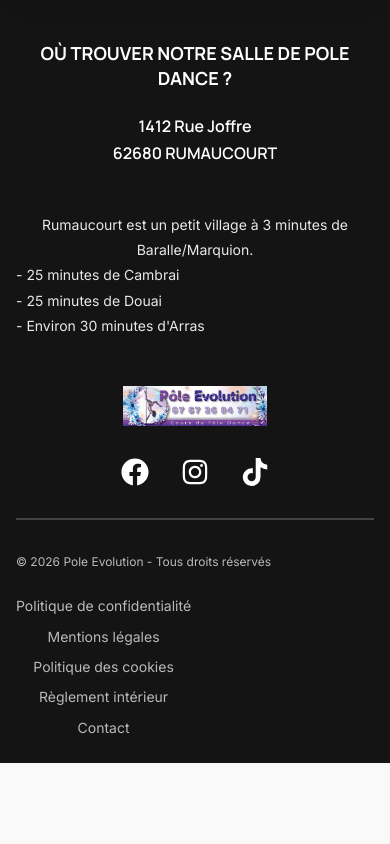
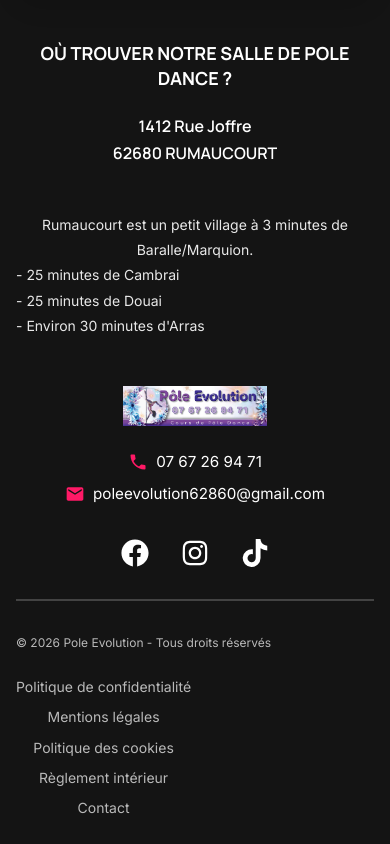
Before and after one commit to LeRenardeauCode/pole-evolution-fullstack, a React (Vite) app in the folder frontend/: page / in a window 390 px wide. Shown: the part 5689-6533 px from the top of the page. Before the commit the page ends 6452 px from the top, so only its background shows below. Built offline with nearby package versions, Linux system fonts and the light colour scheme; no server answers.

Commit message:
fix: add phone/email to footer, fix reservation timeout (fire-and-forget emails)

```diff
--- a/frontend/src/components/layout/Footer.jsx
+++ b/frontend/src/components/layout/Footer.jsx
@@ -11,6 +11,7 @@ import {
 } from "@mui/material";
 import { Link } from "react-router-dom";
 import { FaFacebook, FaInstagram, FaTiktok } from "react-icons/fa";
+import { Phone, Email } from "@mui/icons-material";
 import parametreService from "@services/parametreService";
 
 import mapImgDefault from "@/assets/images/google_map.png";
@@ -28,6 +29,8 @@ const Footer = () => {
     facebookUrl: "https://facebook.com/poleevolution",
     instagramUrl: "https://instagram.com/poleevolution",
     tiktokUrl: "https://tiktok.com/@poleevolution",
+    telephone: "07 67 26 94 71",
+    email: "poleevolution62860@gmail.com",
     mapImage: mapImgDefault,
   });
 
@@ -68,6 +71,8 @@ const Footer = () => {
           instagramUrl:
             paramsMap.footerinstagramurl || footerData.instagramUrl,
           tiktokUrl: paramsMap.footertiktokurl || footerData.tiktokUrl,
+          telephone: paramsMap.footertelephone || footerData.telephone,
+          email: paramsMap.footeremail || footerData.email,
           mapImage: paramsMap.footermapimage
             ? `${import.meta.env.VITE_API_URL}${paramsMap.footermapimage}`
             : mapImgDefault,
@@ -228,6 +233,27 @@ const Footer = () => {
                 width: "auto",
               }}
             />
+
+            <Stack direction={{ xs: "column", sm: "row" }} spacing={{ xs: 1, sm: 3 }} alignItems="center">
+              <Box sx={{ display: "flex", alignItems: "center", gap: 1 }}>
+                <Phone sx={{ fontSize: 20, color: "primary.main" }} />
+                <MuiLink
+                  href={`tel:${footerData.telephone.replace(/\s/g, '')}`}
+                  sx={{ color: "white", textDecoration: "none", fontSize: "0.95rem", "&:hover": { color: "primary.main" }, transition: "all 0.3s" }}
+                >
+                  {footerData.telephone}
+                </MuiLink>
+              </Box>
+              <Box sx={{ display: "flex", alignItems: "center", gap: 1 }}>
+                <Email sx={{ fontSize: 20, color: "primary.main" }} />
+                <MuiLink
+                  href={`mailto:${footerData.email}`}
+                  sx={{ color: "white", textDecoration: "none", fontSize: "0.95rem", "&:hover": { color: "primary.main" }, transition: "all 0.3s" }}
+                >
+                  {footerData.email}
+                </MuiLink>
+              </Box>
+            </Stack>
 
             <Stack direction="row" spacing={2}>
               <IconButton
```
Also changed, not shown: 2 other files (tests, documents, lock files or other folders).
